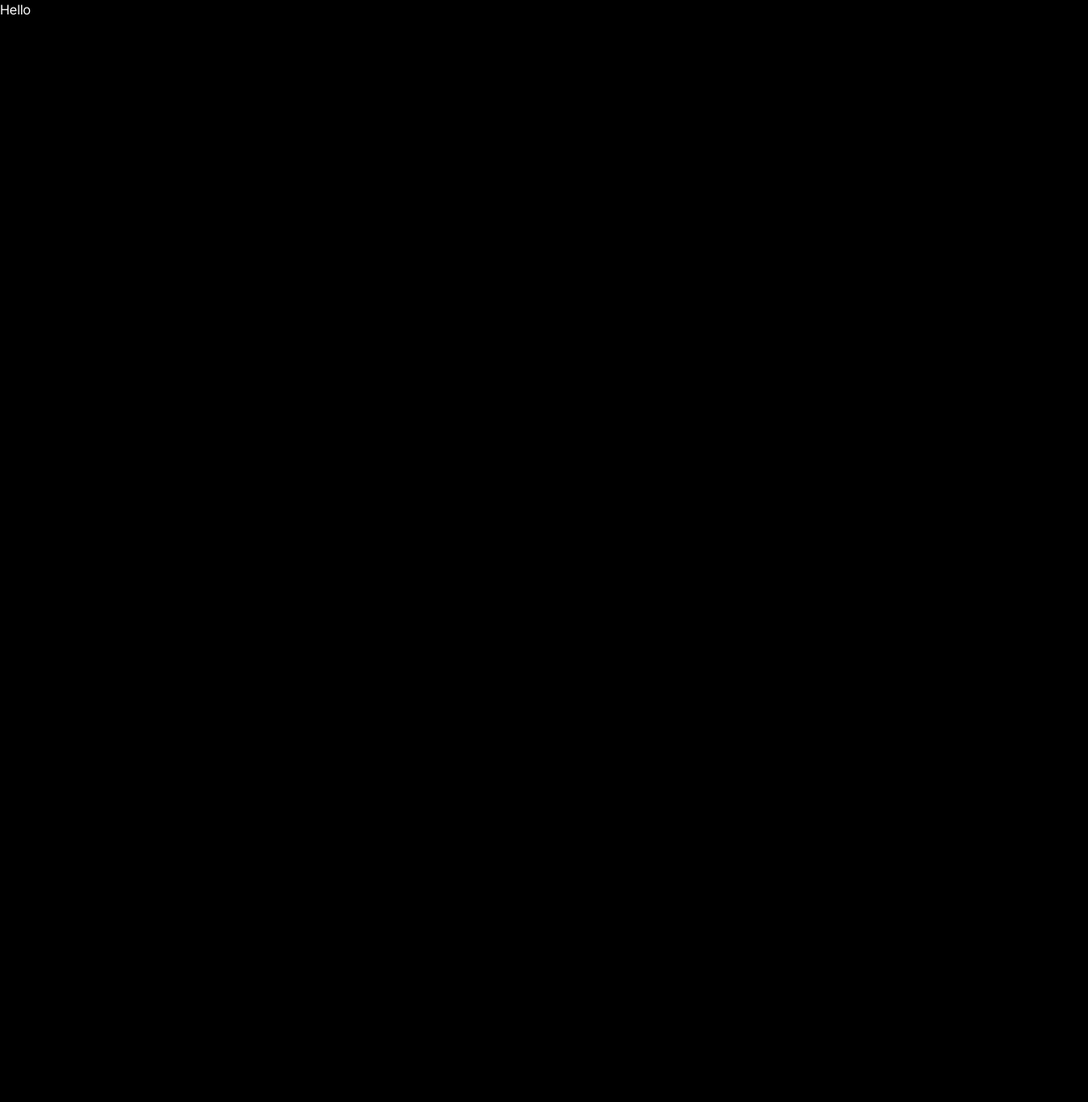
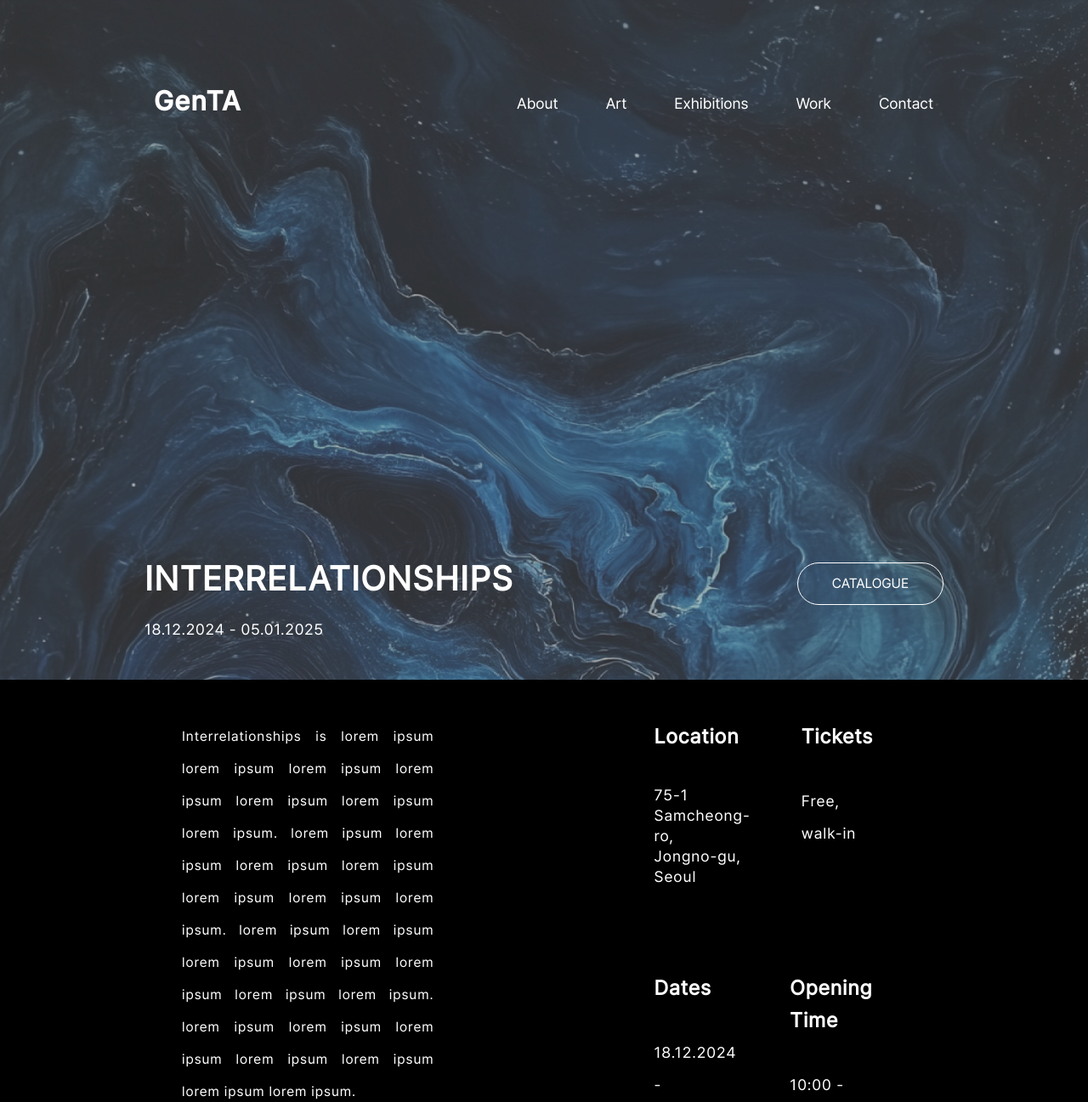
Before and after one commit to NeerajReddyK/genta, a Next.js app: page /exhibitions in a window 1280 px wide. Shown: the top 1297 px of the page at 85% size. Before the commit the page ends 800 px from the top, so only its background shows below. Built offline with nearby package versions, Linux system fonts and the light colour scheme.

Commit message:
Added Exhibitions Desktop

```diff
--- a/src/app/exhibitions/page.tsx
+++ b/src/app/exhibitions/page.tsx
@@ -1,6 +1,8 @@
+import ExhibitionsLg from "@/components/ExhibitionsLg";
+
 const Exhibitions = () => {
   return(
-    <p>Hello</p>
+    <ExhibitionsLg />
   )
 }
 export default Exhibitions;
--- /dev/null
+++ b/src/app/under-development/page.tsx
@@ -0,0 +1,15 @@
+const UnderDevelopment = () => {
+  return (
+    <div className="flex flex-col h-screen justify-center items-center text-center text-balance">
+    <p className="md:text-[36px] md:tracking-wide pb-8
+      text-[28px] m-4
+    ">
+        This page is under development and will be up soon!
+      </p>
+      <p className="text-[24px] tracking-[0.1px]">
+        Thank you for your cooperation!
+      </p>
+    </div>
+  )
+}
+export default UnderDevelopment;
--- /dev/null
+++ b/src/components/ExhibitionsLg.tsx
@@ -0,0 +1,151 @@
+import Image from "next/image";
+import HeaderLg from "./HeaderLg";
+import Link from "next/link";
+import artworks from "@/data/artworksData";
+
+const ExhibitionsLg = () => {
+  return (
+    <>
+      {/* Screen-1 */}
+      <div className="min-h-screen text-white relative">
+        <div className="absolute inset-0 w-full h-full">
+          <Image
+            src="/Exhibitions-hero.jpg"
+            alt="Art by one of our Artists"
+            fill
+            className="opacity-75 -z-10"
+          />
+        </div>
+       <header className="relative z-10 flex flex-col ">
+          <HeaderLg />
+        </header>
+        <div className="h-[65vh]">
+
+        </div>
+        <div className="h-[10vh] flex justify-between pb-[106px] lg:px-[130px] xl:px-[170px] relative z-10">
+          <div>
+            <h1 className="pb-[24px] font-bold text-[40px] leading-[47.73px] tracking-[1.6px]">
+              INTERRELATIONSHIPS
+            </h1>
+            <p className="text-[18px] font-normal leading-[21.48px] tracking-[0.72px]">
+              18.12.2024 - 05.01.2025
+            </p>
+
+          </div>
+         <Link
+            href="/under-development"
+            className="inline-flex items-center border border-white rounded-full px-10 py-6 hover:bg-white hover:text-black transition-colors mt-1"
+          >
+            CATALOGUE
+          </Link>
+        </div>
+      </div>
+
+
+
+      {/* Screen-2 */}
+      <div className="min-h-screen bg-black text-white px-8 py-12">
+        {/* Description Section */}
+        <div className="grid grid-cols-2 gap-[259px]">
+          <div className="ml-[182px] font-normal text-[16px] leading-[38px] tracking-[0.96px] text-justify">
+            <p className="mb-[61px]">
+              Interrelationships is lorem ipsum lorem ipsum lorem ipsum lorem ipsum lorem ipsum lorem ipsum lorem ipsum. lorem ipsum lorem ipsum lorem ipsum lorem ipsum lorem ipsum lorem ipsum lorem ipsum. lorem ipsum lorem ipsum lorem ipsum lorem ipsum lorem ipsum lorem ipsum lorem ipsum. lorem ipsum lorem ipsum lorem ipsum lorem ipsum lorem ipsum lorem ipsum lorem ipsum.
+            </p>
+            <p className=" ">
+              Interreltionships is lorem ipsum lorem ipsum lorem ipsum lorem ipsum lorem ipsum lorem ipsum lorem ipsum. lorem ipsum lorem ipsum lorem ipsum lorem ipsum lorem ipsum lorem ipsum lorem ipsum. lorem ipsum lorem ipsum lorem ipsum lorem ipsum lorem ipsum lorem ipsum lorem ipsum. lorem ipsum lorem ipsum lorem ipsum lorem ipsum lorem ipsum lorem ipsum lorem ipsum.
+            </p>
+          </div>
+
+          {/* Info Grid */}
+          <div className="flex flex-col leading-[38px] tracking-[0.96px] mr-[180px]">
+            <div className="flex  justify-between mr-[180px]">
+              <div className="pr-[60px]">
+                <h3 className="text-[24px]  font-semibold mb-[38px]">Location</h3>
+                <p className="text-[18px] font-normal leading-6">
+                  75-1 <br />
+                  Samcheong-ro,<br />
+                  Jongno-gu,<br />
+                  Seoul
+                </p>
+              </div>
+
+              <div>
+                <h3 className="text-[24px] font-semibold mb-[38px]">Tickets</h3>
+                <p className="text-[18px] font-normal">Free, walk-in</p>
+              </div>
+
+            </div>
+            <div className="flex  justify-between pr-[117px] mt-[100px]">
+              <div className="pr-[60px]">
+                <h3 className="text-[24px] font-semibold mb-[38px]">Dates</h3>
+                <p className="text-[18px] font-normal">
+                  18.12.2024 -<br />
+                  23.12.2024
+                </p>
+              </div>
+
+              <div>
+                <h3 className="text-[24px] font-semibold mb-[38px]">Opening Time</h3>
+                <p className="text-[18px] font-normal">10:00 - 19:00</p>
+              </div>
+
+            </div>
+         </div>
+        </div>
+
+        {/* Featured Artworks Section */}
+        <div className="mt-[58px] ml-[182px] mr-[180px]">
+          <h2 className="text-[32px] mb-[59px] font-semibold leading-[38px] tracking-[1.28px]">Featured Artworks</h2>
+          <div className="grid grid-cols-2 gap-[101px]">
+            {artworks.slice(0, 4).map((artwork, index) => (
+              <div key={index} className="space-y-4">
+                <div className="relative aspect-[4/3] w-full">
+                  <Image
+                    src={artwork.src}
+                    alt={artwork.alt}
+                    fill
+                    className="object-cover"
+                  />
+                </div>
+                <p className="text-sm">
+                  Artwork Name, Artist, 2024
+                </p>
+              </div>
+            ))}
+          </div>
+        </div>
+
+        {/* Catalogue Button */}
+        <div className="flex justify-end mt-12 mr-[180px]">
+          <Link
+            href="/under-development"
+            className="inline-flex items-center gap-2 border border-white rounded-full px-6 py-2 hover:bg-white hover:text-black transition-colors"
+          >
+            CATALOGUE
+            <svg
+              className="w-4 h-4"
+              viewBox="0 0 24 24"
+              fill="none"
+              stroke="currentColor"
+              strokeWidth="2"
+            >
+              <path d="M5 12h14M12 5l7 7-7 7"/>
+            </svg>
+          </Link>
+        </div>
+
+        {/* Footer */}
+        <footer className="mt-[90px] mb-[102px]">
+          <div className="flex justify-center items-center flex-col text-[12px] leading-[14.32px]  tracking-[0.48px] font-medium">
+            <p>328, Gangnam-daero, Gangnam-gu, Seoul, Republic of Korea, 06252 | TEL: 01034347884</p>
+            <p>
+              © GenTA, All rights reserved.
+            </p>
+
+          </div>
+       </footer>
+      </div>
+    </>
+  )
+}
+export default ExhibitionsLg;
```
Also changed, not shown: public/Exhibitions-hero.jpg (added).
